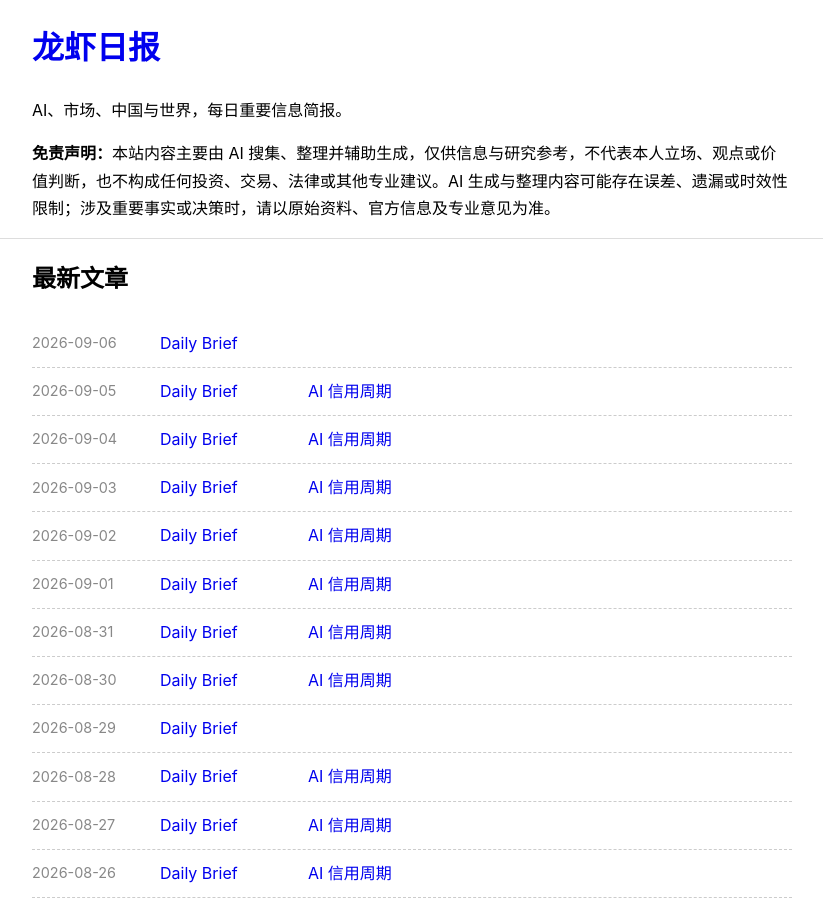
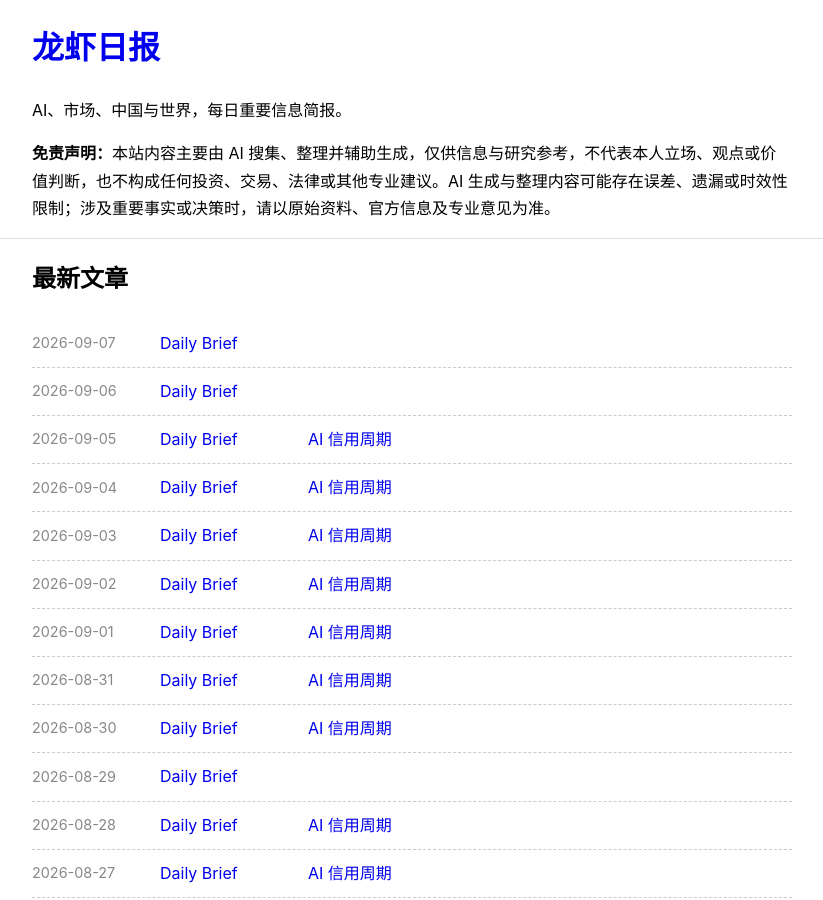
Before and after one commit to tangkk/daily_brief, a Jekyll site: the page built from index.html, in a window 1280 px wide and 900 px high. Shown: the whole window, without its empty margins (228-1051 px from the left). Built offline with Jekyll 4.4.1, drawn with Linux system fonts in a browser that asks for light colours.

Commit message:
Publish Daily Brief for 2026-09-07 after podcast

```diff
--- a/_data/audio.json
+++ b/_data/audio.json
@@ -21,5 +21,6 @@
   "2026-09-03": "https://pub-e2d65fa7f70240878f2e556592826485.r2.dev/daily/ep014-daily-2026-09-03.mp3",
   "2026-09-04": "https://pub-e2d65fa7f70240878f2e556592826485.r2.dev/daily/ep015-daily-2026-09-04.mp3",
   "2026-09-05": "https://pub-e2d65fa7f70240878f2e556592826485.r2.dev/daily/ep016-daily-2026-09-05.mp3",
-  "2026-09-06": "https://pub-e2d65fa7f70240878f2e556592826485.r2.dev/daily/ep017-daily-2026-09-06.mp3"
+  "2026-09-06": "https://pub-e2d65fa7f70240878f2e556592826485.r2.dev/daily/ep017-daily-2026-09-06.mp3",
+  "2026-09-07": "https://pub-e2d65fa7f70240878f2e556592826485.r2.dev/daily/ep018-daily-2026-09-07.mp3"
 }
```
Also changed, not shown: _posts/2026-09-07-daily-brief.md (renamed from _drafts/2026-09-07-daily-brief.md).
